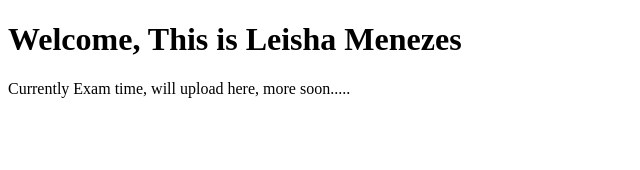
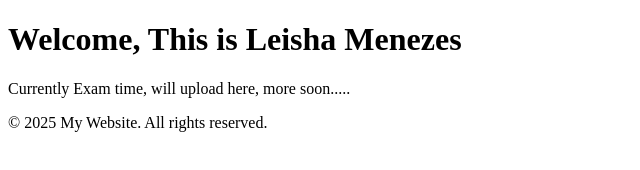
Before and after one commit to leishapm/leisha, a plain HTML site: page index.html in a window 1280 px wide. Shown: the whole page, without its empty margins (0-640 px from the left). Drawn offline with Linux system fonts and the light colour scheme.

Commit message:
Update index.html

```diff
--- a/index.html
+++ b/index.html
@@ -8,5 +8,14 @@
 <body>
     <h1>Welcome, This is Leisha Menezes</h1>
     <p>Currently Exam time, will upload here, more soon.....</p>
+
+
+
+        <footer>
+            &copy; 2025 My Website. All rights reserved.
+        </footer>
 </body>
 </html>
+
+</body>
+</html>
```
